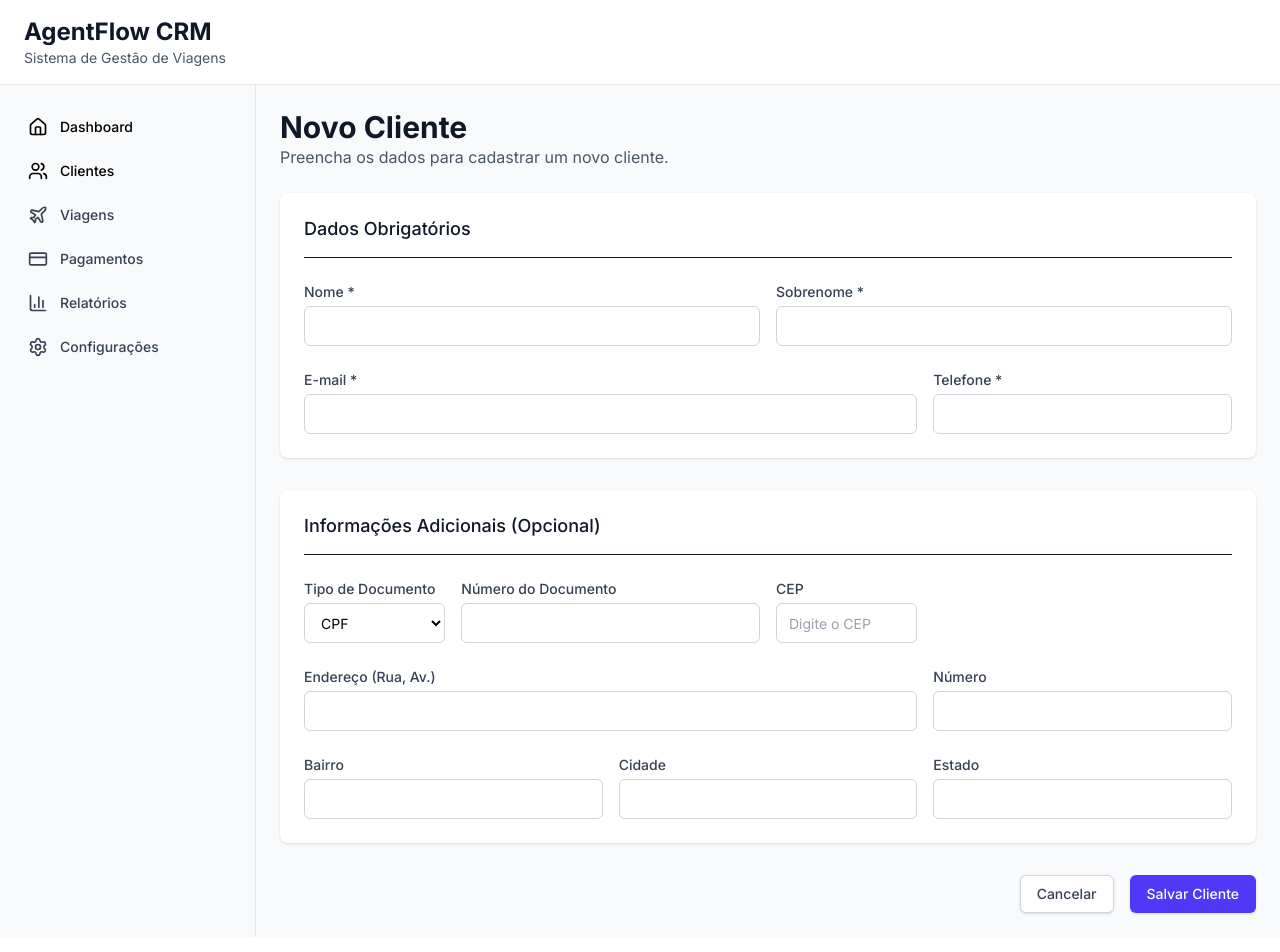
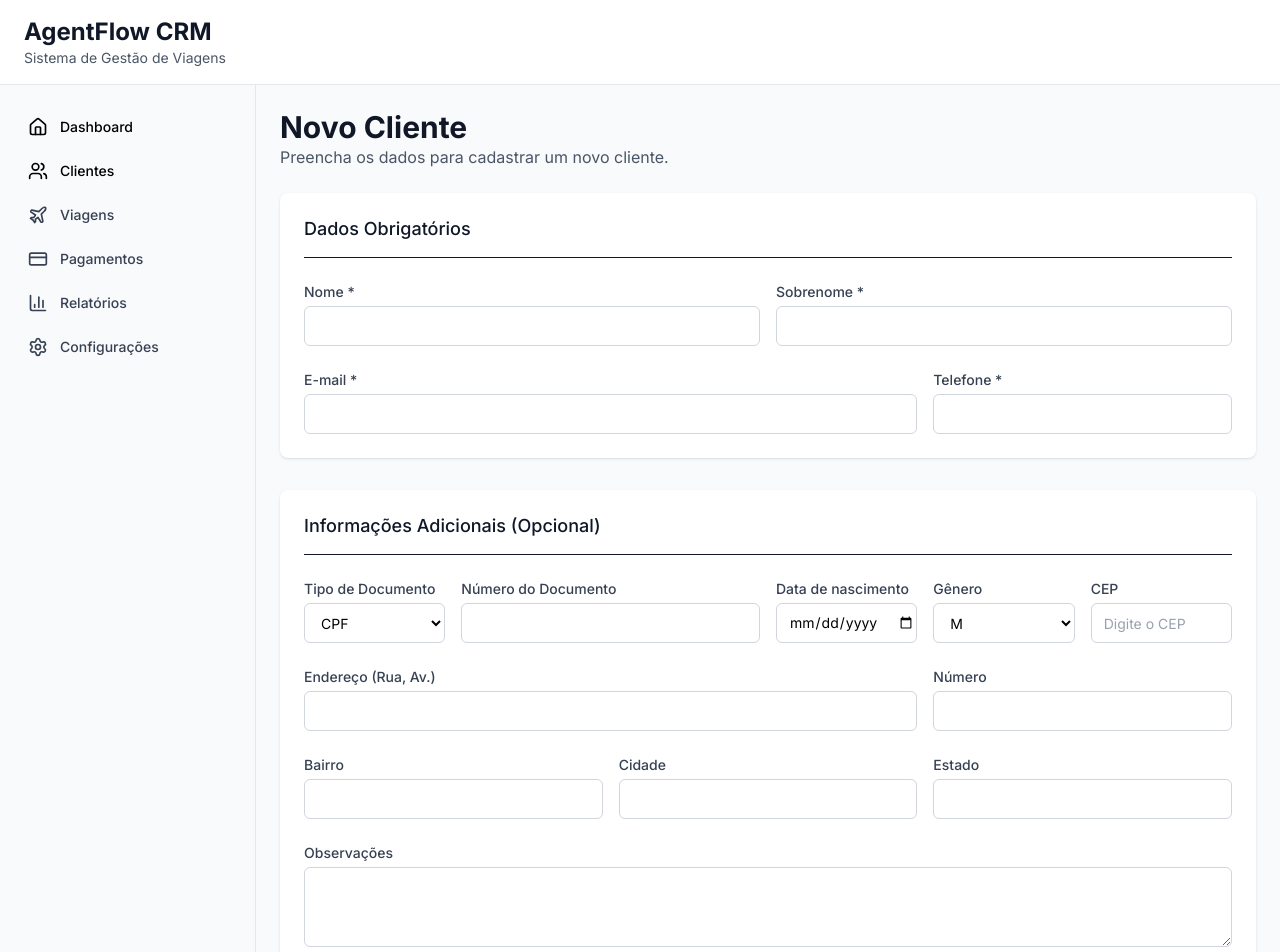
Before and after one commit to ArtmdX/AgentFlow, a Next.js app: page /dashboard/customers/new in a window 1280 px wide. Shown: the top 952 px of the page. Built offline with nearby package versions, Linux system fonts and the light colour scheme; no server answers.

Commit message:
fix: :bug: Ajusta campos de cadastro e detalhes do customer

```diff
--- a/src/app/dashboard/customers/[id]/page.tsx
+++ b/src/app/dashboard/customers/[id]/page.tsx
@@ -8,6 +8,7 @@ export default async function CustomerDetailPage({ params }: { params: Promise<{
   const session = await getServerSession(authOptions);
   const { id } = await params;
   const costumerId: string = id;
+  let birthDate: string | null = null;
 
   if (!session?.user.id) {
     window.location.href = '/auth/login';
@@ -19,6 +20,17 @@ export default async function CustomerDetailPage({ params }: { params: Promise<{
   if (!customer) {
     notFound();
   }
+
+  const isoString = '1990-01-01T00:00:00.000Z';
+  const dateObject = new Date(isoString);
+
+  // ✅ A opção timeZone: 'UTC' força a formatação a usar a data como ela é em UTC.
+  birthDate = dateObject.toLocaleDateString('pt-BR', {
+    day: '2-digit',
+    month: '2-digit',
+    year: 'numeric',
+    timeZone: 'UTC'
+  });
 
   return (
     <div className="space-y-8">
@@ -43,6 +55,8 @@ export default async function CustomerDetailPage({ params }: { params: Promise<{
           <InfoField label="Tipo de Documento" value={customer.documentType} />
           <InfoField label="Número do Documento" value={customer.documentNumber} />
           <InfoField label="Gênero" value={customer.gender} />
+          <InfoField label="Data de Nascimento" value={birthDate} />
+          <InfoField label="Observações" value={customer.notes} />
         </dl>
       </div>
 
--- a/src/components/customers/CustomerTable.tsx
+++ b/src/components/customers/CustomerTable.tsx
@@ -25,7 +25,6 @@ export function CustomerTable({ initialCustomers }: CustomerTableProps) {
   };
 
   const handleNewMessageClick = (e: React.MouseEvent, customerPhone: string | null) => {
-    // 1. Impede que o clique se propague para a linha da tabela
     e.stopPropagation();
 
     if (!customerPhone) {
--- a/src/components/forms/CustomerForm.tsx
+++ b/src/components/forms/CustomerForm.tsx
@@ -5,6 +5,7 @@ import { Input } from '@/components/ui/Input';
 import { Select } from '@/components/ui/Select';
 import { getAddressByCEP } from '@/services/cepService';
 import { Customer } from '@prisma/client';
+import { Textarea } from '../ui/TextArea';
 
 interface CustomerFormProps {
   onSubmit: (data: Customer) => void;
@@ -102,6 +103,22 @@ export function CustomerForm({
           </div>
 
           <div className="sm:col-span-1">
+            <Input
+              label="Data de nascimento"
+              type="date"
+              {...register('birthDate')}
+              error={errors.birthDate?.message}
+            />
+          </div>
+
+          <div className="sm:col-span-1">
+            <Select label="Gênero" {...register('gender')}>
+              <option value="H">M</option>
+              <option value="M">F</option>
+            </Select>
+          </div>
+
+          <div className="sm:col-span-1">
             <Input label="CEP" {...register('addressZipCode')} onBlur={handleCepBlur} placeholder="Digite o CEP" />
           </div>
 
@@ -124,6 +141,10 @@ export function CustomerForm({
           <div className="sm:col-span-2">
             <Input label="Estado" {...register('addressState')} />
           </div>
+
+          <div className="sm:col-span-6">
+            <Textarea label="Observações" {...register('notes')} />
+          </div>
         </div>
       </div>
 
--- /dev/null
+++ b/src/components/ui/TextArea.tsx
@@ -0,0 +1,32 @@
+import { TextareaHTMLAttributes, forwardRef } from 'react';
+import { cn } from '@/lib/utils';
+
+interface TextareaProps extends TextareaHTMLAttributes<HTMLTextAreaElement> {
+  label: string;
+  error?: string;
+}
+
+const Textarea = forwardRef<HTMLTextAreaElement, TextareaProps>(({ className, label, name, error, ...props }, ref) => {
+  return (
+    <div className="space-y-1">
+      <label htmlFor={name} className="block text-sm font-medium text-gray-700">
+        {label}
+      </label>
+      <textarea
+        id={name}
+        name={name}
+        className={cn(
+          'flex min-h-[80px] w-full rounded-md border border-gray-300 bg-white px-3 py-2 text-sm placeholder:text-gray-400 focus:outline-none focus:ring-2 focus:ring-primary-500 focus:border-transparent disabled:cursor-not-allowed disabled:opacity-50',
+          error && 'border-red-500 focus:ring-red-500',
+          className
+        )}
+        ref={ref}
+        {...props}
+      />
+      {error && <p className="text-sm text-red-600">{error}</p>}
+    </div>
+  );
+});
+Textarea.displayName = 'Textarea';
+
+export { Textarea };
```
